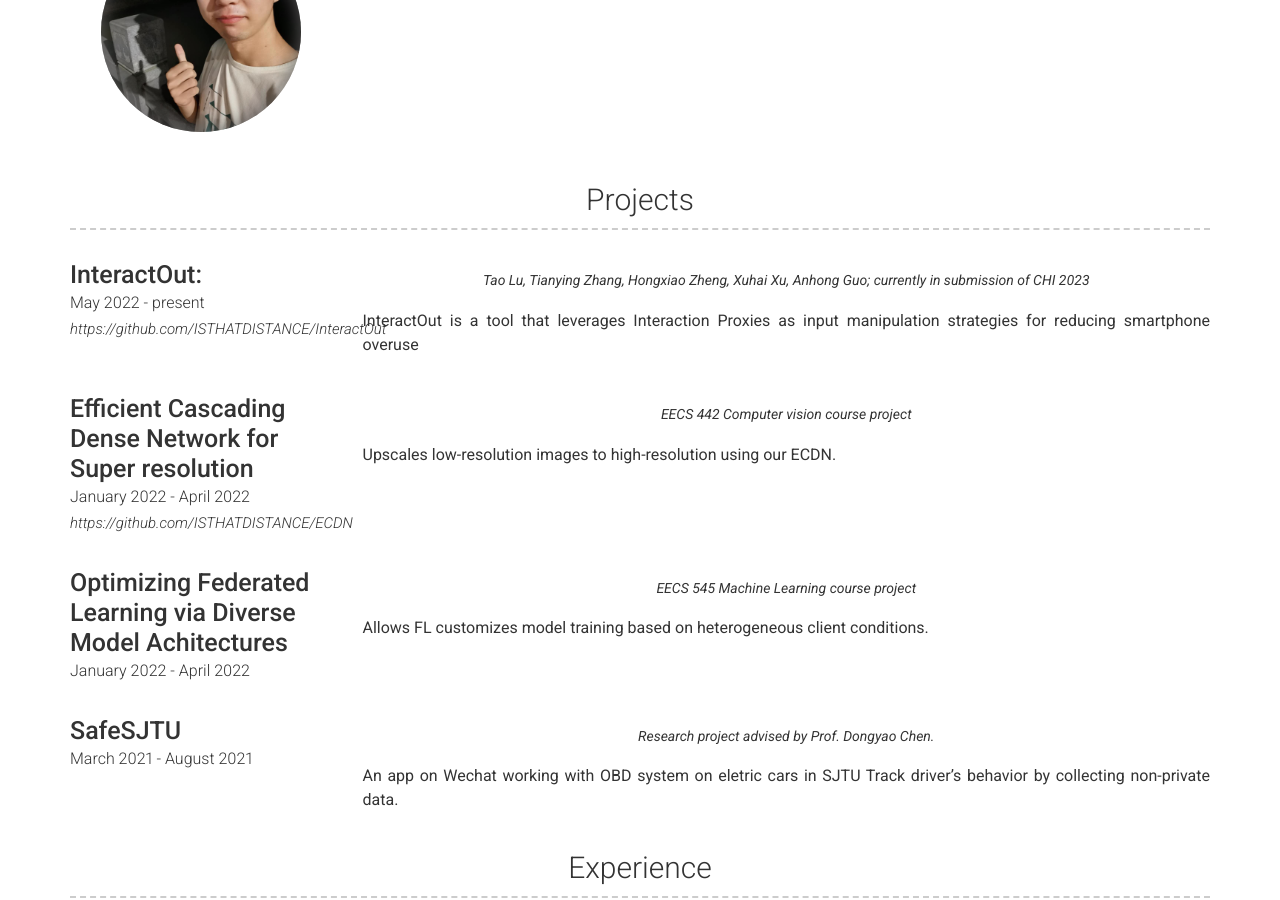
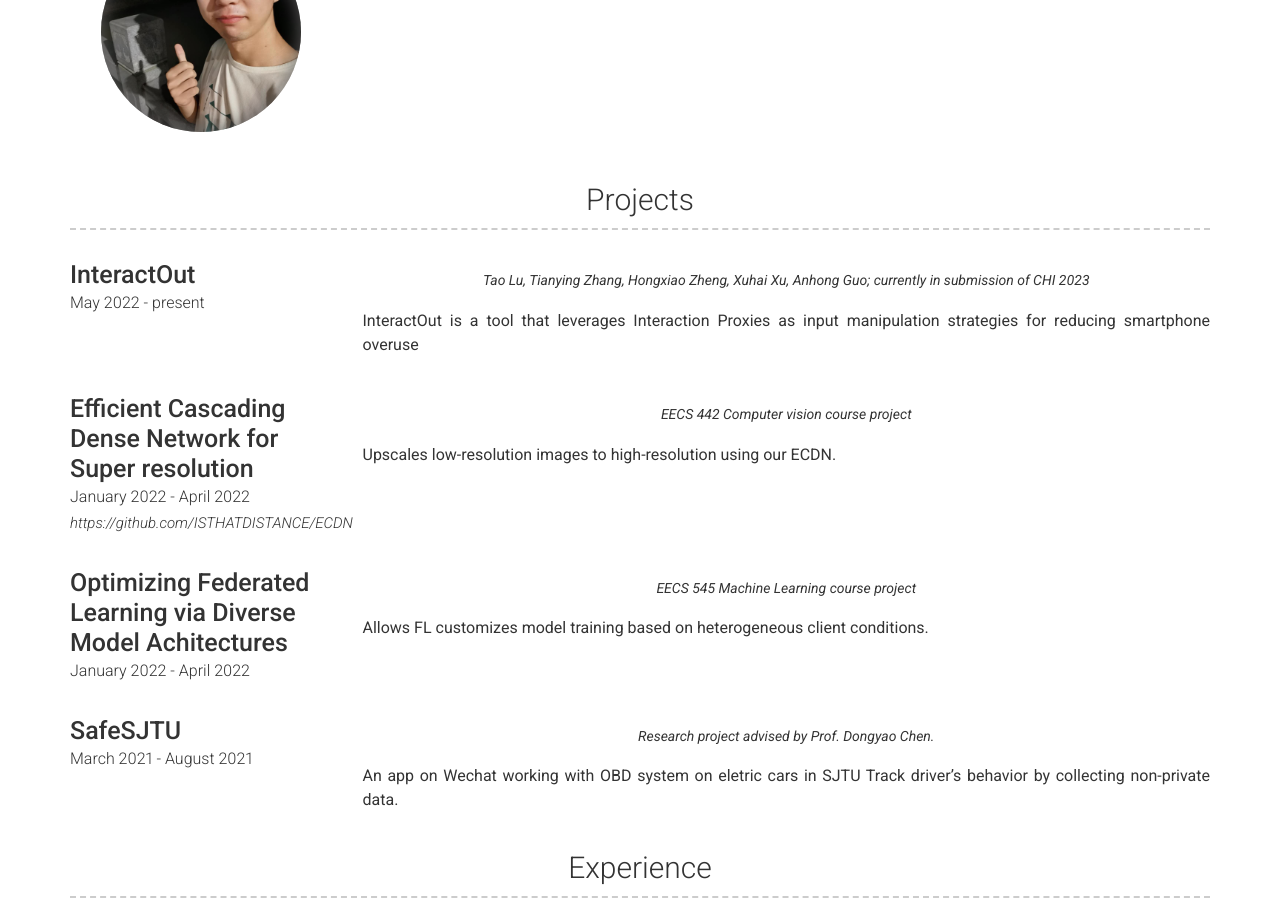
Before and after one commit to ISTHATDISTANCE/isthatdistance.github.io, a Jekyll site: the page built from index.md, in a window 1280 px wide and 900 px high, scrolled down 370 px. Built offline with Jekyll 4.4.1, drawn with Linux system fonts in a browser that asks for light colours; nearby versions of some CDN libraries; some of the changed lines change nothing that is shown.

Commit message:
change InteractOut format

```diff
--- a/_config.yml
+++ b/_config.yml
@@ -68,13 +68,13 @@ content:
     layout: list # Type of content section (list/text)
     content:
       - layout: left
-        title: "InteractOut: "
+        title: "InteractOut"
         caption: May 2022 - present
         quote: >
           Tao Lu, Tianying Zhang, Hongxiao Zheng, Xuhai Xu, Anhong Guo; currently in submission of CHI 2023
         description:
           InteractOut is a tool that leverages Interaction Proxies as input manipulation strategies for reducing smartphone overuse
-        link: https://github.com/ISTHATDISTANCE/InteractOut
+        url: https://github.com/ISTHATDISTANCE/InteractOut
       - layout: left
         title: Efficient Cascading Dense Network for Super resolution
         caption: January 2022 - April 2022
```
